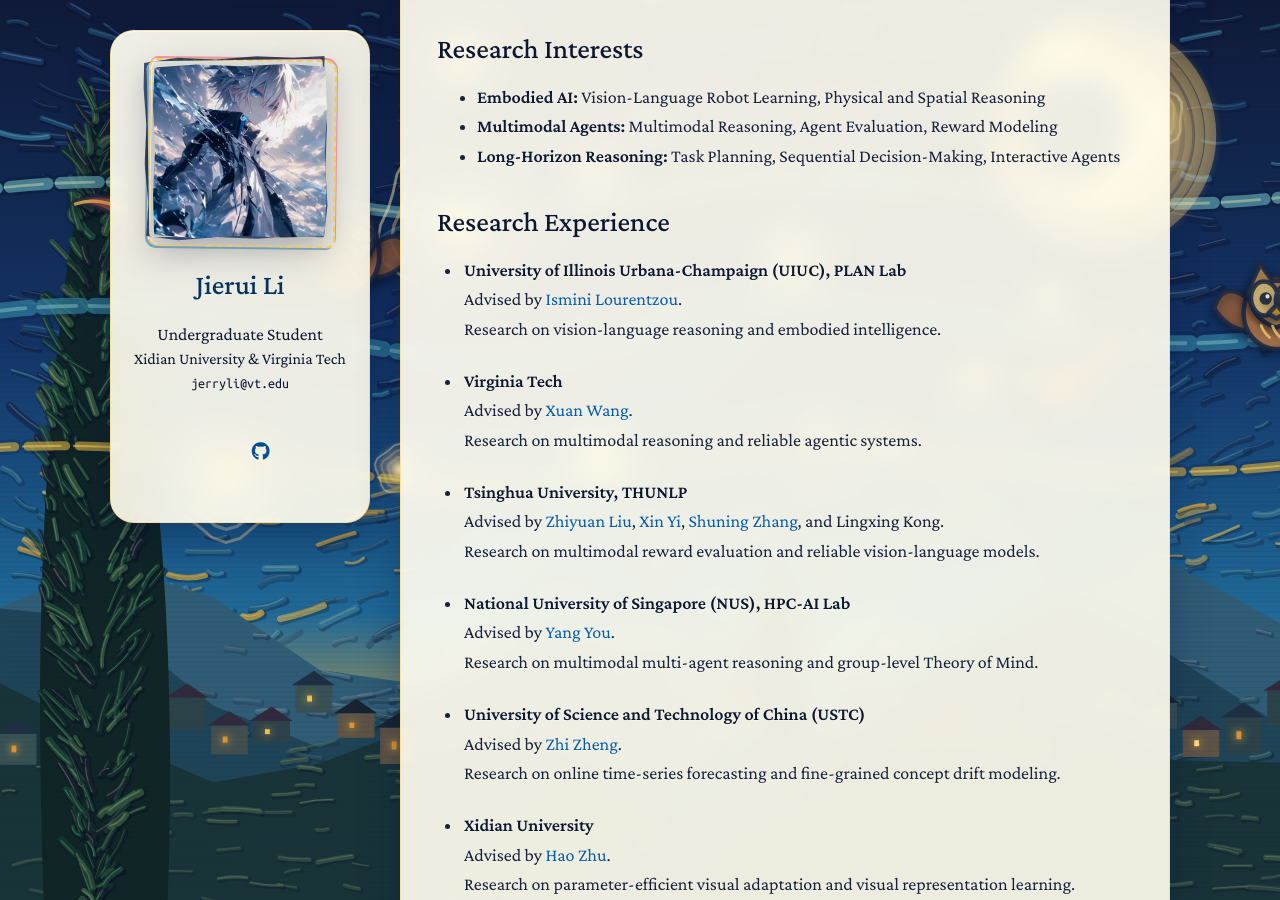
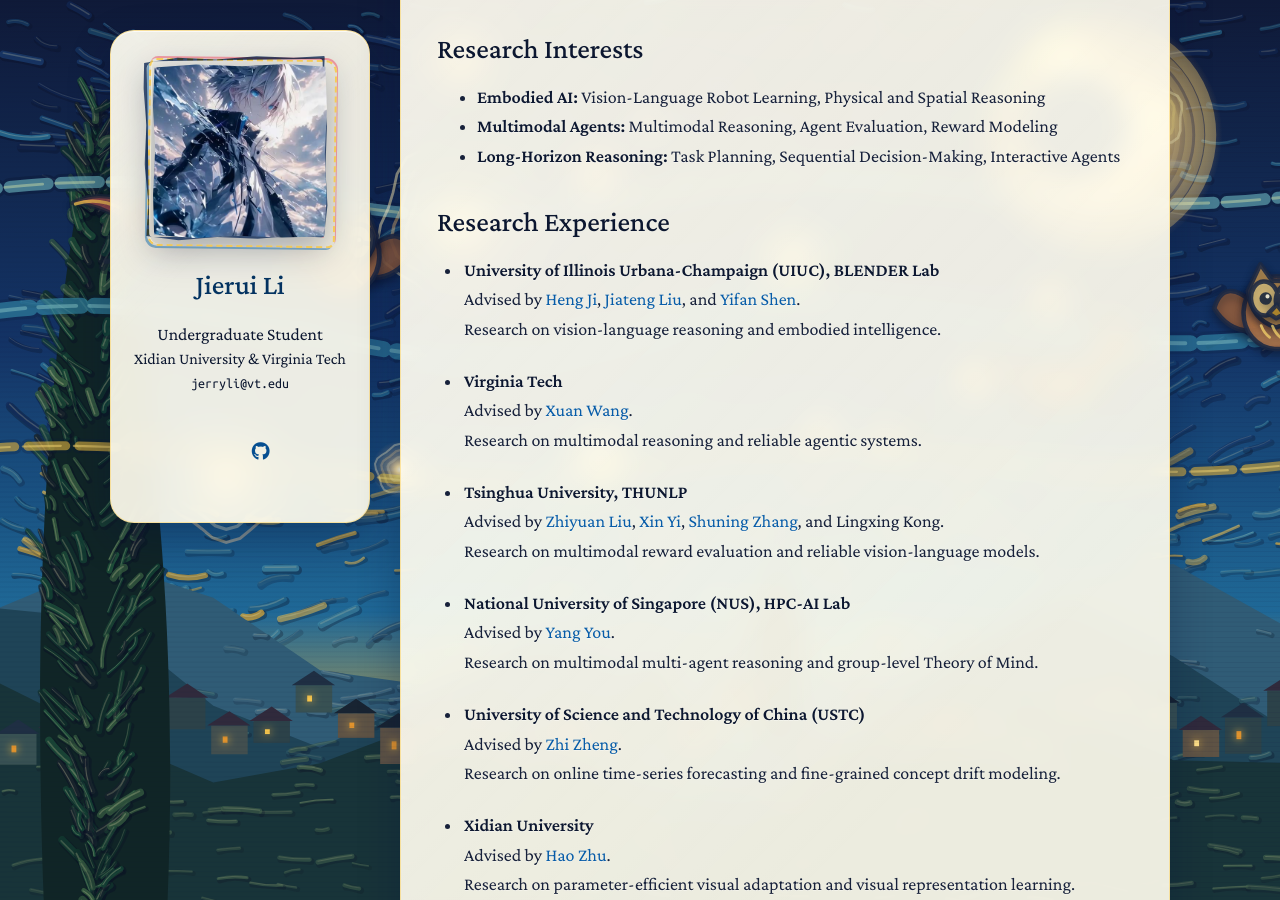
Before and after one commit to JRLi12/JRLi12.github.io, a Jekyll site: the page built from index.md, in a window 1280 px wide and 900 px high, scrolled down 398 px. Built offline with Jekyll 4.4.1, drawn with Linux system fonts in a browser that asks for light colours; a style sheet for code colours, icons or effects is not loaded; our own code applies the rules of GitHub Pages for plain Markdown files.

Commit message:
Update index.md

```diff
--- a/index.md
+++ b/index.md
@@ -23,9 +23,12 @@ I am currently seeking **MS or Ph.D. opportunities for Fall 2027**. Feel free to
 <ul class="research-exp">
 
 <li>
-<strong>University of Illinois Urbana-Champaign (UIUC), PLAN Lab</strong><br>
-Advised by <a href="https://isminoula.github.io/">Ismini Lourentzou</a>.<br>
-Research on vision-language reasoning and embodied intelligence.
+  <strong>University of Illinois Urbana-Champaign (UIUC), BLENDER Lab</strong><br>
+  Advised by
+  <a href="https://siebelschool.illinois.edu/about/people/faculty/hengji">Heng Ji</a>,
+  <a href="https://lumos-jiateng.github.io/">Jiateng Liu</a>, and
+  <a href="https://shenyifans.github.io/">Yifan Shen</a>.<br>
+  Research on vision-language reasoning and embodied intelligence.
 </li>
 
 
```
